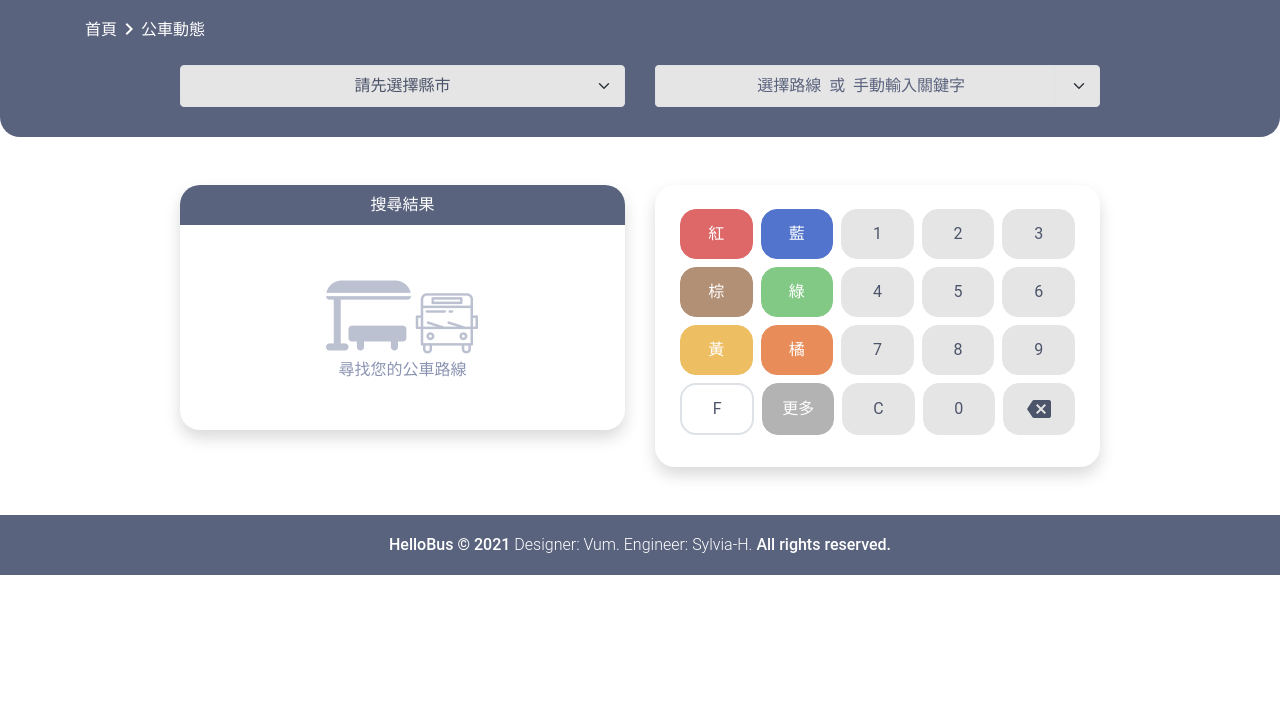
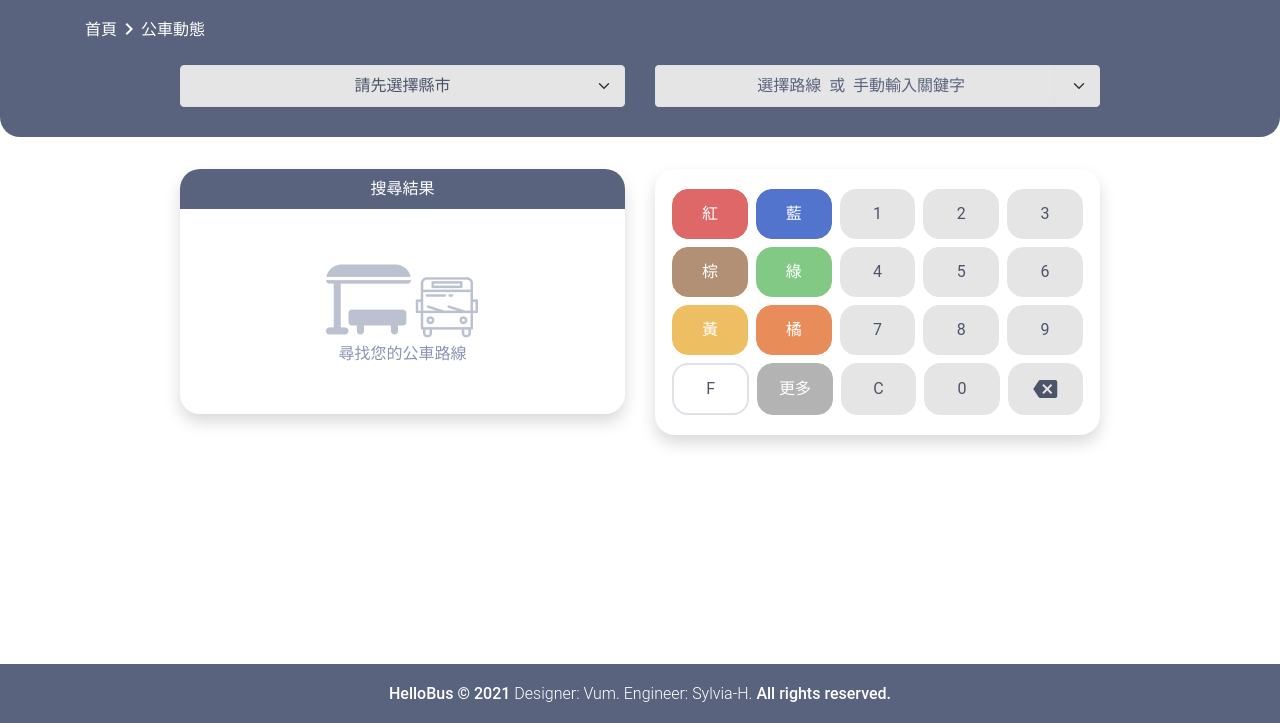
Before and after one commit to sylvia-H/TheF2E_2021_week3, a plain HTML site: page bus.html in a window 1280 px wide. Shown: the part 77-800 px from the top of the page. Drawn offline with nearby package versions, Linux system fonts and the light colour scheme; a script that the page names is missing.

Commit message:
Update 2021-11-30T06:11:03.384Z

```diff
--- a/bus.html
+++ b/bus.html
@@ -107,10 +107,10 @@
     </section>
 
     <!-- 搜尋結果顯示區 -->
-    <section class="my-8 my-lg-10">
+    <section class="my-8">
         <div class="container">
             <div class="row">
-                <div class="col-12 col-lg-5 offset-lg-1">
+                <div class="col-12 col-lg-5 offset-lg-1 | mb-6">
                     <div class="rounded-20 shadow">
                         <p class="py-2 bg-primary text-white rounded-top20 text-center">
                             搜尋結果
@@ -178,7 +178,7 @@
 
                 <!-- 路線查詢鍵盤 -->
                 <div class="bus_board col-12 col-lg-5">
-                    <div class="rounded-20 shadow | py-6 px-9">
+                    <div class="rounded-20 shadow | py-5 px-8">
                         <div class="row mb-2">
                             <input type="button"
                                     class="col rounded-4 btn btn-red text-white d-flex jc-c ai-c | px-3 py-3 me-2"
@@ -230,7 +230,7 @@
                                     class="col rounded-4 btn btn-inputLight text-fontDark d-flex jc-c ai-c | px-3 py-3"
                                     value="9">
                         </div>
-                        <div class="row mb-2">
+                        <div class="row">
                             <input type="button"
                                     class="col rounded-4 btn btn-white text-fontDark border border-2 d-flex jc-c ai-c | px-3 py-3 me-2"
                                     value="F">
@@ -335,7 +335,7 @@
 
 
     <!-- footer 頁尾 -->
-    <footer class="bg-primary">
+    <footer class="bg-primary fixed-bottom">
         <div class="container | d-flex ai-c jc-c | py-5">
             <!-- Copyright -->
             <p class="h6 text-white | d-none d-lg-block">HelloBus © 2021 <span class="fw-light">Designer: Vum. Engineer: Sylvia-H.</span> All rights reserved.</p>
```
Also changed, not shown: index.html (+1 -1 lines), assets/style/all.css, 1 other file.
